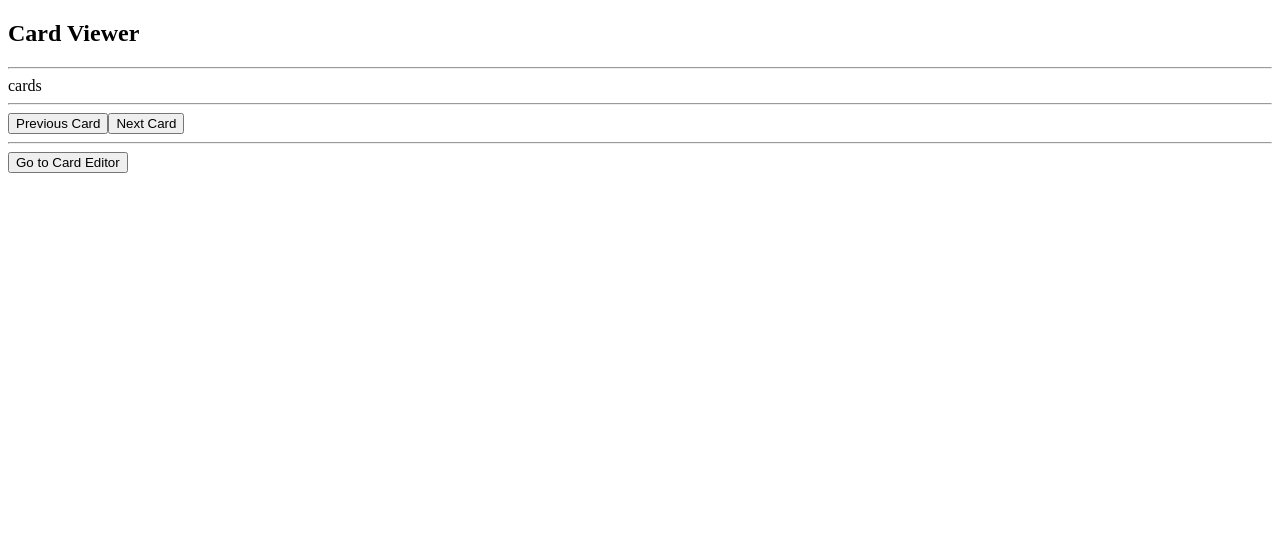
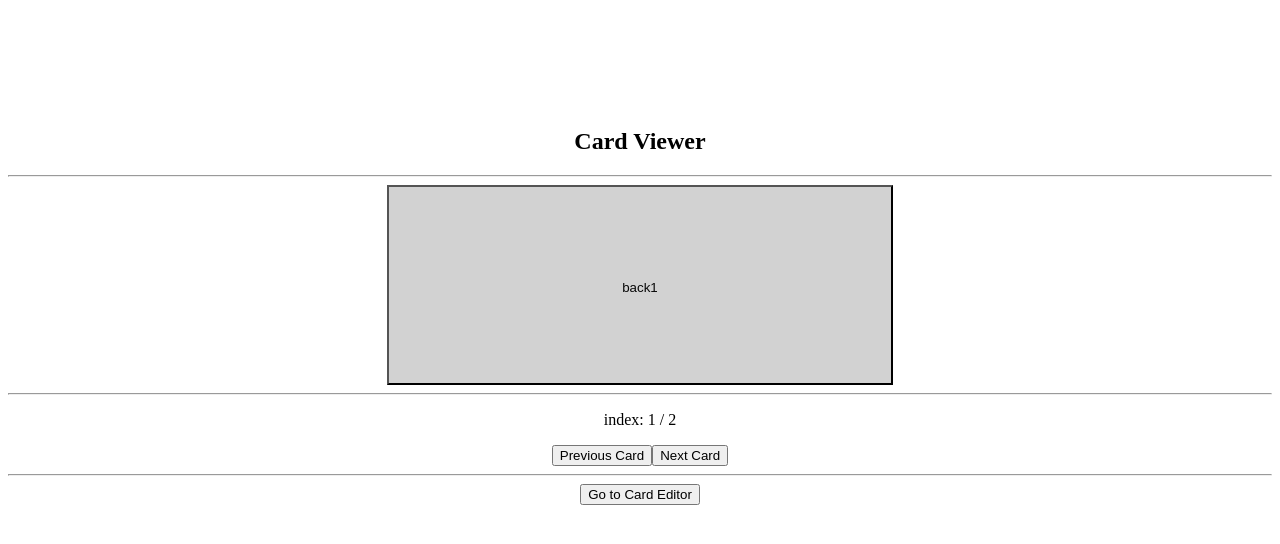
Before and after one commit to lindsayblocker/bootcamp, a React (Create React App) app: page / in a window 1280 px wide. Both pictures are taken after a click on the button "Go to Card Viewer". Shown: the top 544 px of the page. Built offline with nearby package versions, Linux system fonts and the light colour scheme.

Commit message:
completed task 4

```diff
--- a/public/index.html
+++ b/public/index.html
@@ -24,7 +24,7 @@
       work correctly both with client-side routing and a non-root public URL.
       Learn how to configure a non-root public URL by running `npm run build`.
     -->
-    <title>React App</title>
+    <title>Flash Cards</title>
   </head>
   <body>
     <noscript>You need to enable JavaScript to run this app.</noscript>
--- a/src/App.js
+++ b/src/App.js
@@ -1,7 +1,7 @@
 import React from 'react';
 import CardEditor from './CardEditor';
 import CardViewer from './CardViewer';
-import logo from './logo.svg';
+//import logo from './logo.svg';
 
 class App extends React.Component {
   constructor(props) {
@@ -9,26 +9,42 @@ class App extends React.Component {
     this.state = {
       cards: [
         { front: 'front1', back: 'back1'},
-        { front: 'front1', back: 'back1'},
+        { front: 'front2', back: 'back2'},
       ],
       editor: true,
     };
   }
 
   addCard = card => {
+    if (card.back & card.front) {
     const cards = this.state.cards.slice().concat(card);
     this.setState({ cards });
+  }
+  };
+
+  deleteCard = index => {
+
+      const cards = this.state.cards.slice();
+      cards.splice(index, 1);
+      this.setState({ cards });
 
   };
 
-  deleteCard = index => {
-    const cards = this.state.cards.slice();
-    cards.splice(index, 1);
-    this.setState({ cards });
+
+  nextCard = index => {
+    const cards = this.state.cards(1);
   };
 
-  //flipCard =
-  switchMode = () => this.setState({ editor: !this.state.editor});
+  previousCard = index => {
+    const cards = this.state.cards(1);
+  };
+
+  switchMode = () => {
+    if (this.state.cards.length > 0) {
+      this.setState({ editor: !this.state.editor});
+    }
+    //this.setState({ editor: !this.state.editor});
+  }
 
   render() {
     if (this.state.editor) {
@@ -45,9 +61,11 @@ class App extends React.Component {
           <CardViewer
           switchMode={this.switchMode}
           cards = {this.state.cards}
-          //flipCard = {this.flipCard}
+          flipCard = {this.flipCard}
+          nextCard = {this.nextCard}
+          previousCard = {this.previousCard}
           />
-      );
+        );
     }
   }
 }
--- a/src/CardEditor.css
+++ b/src/CardEditor.css
@@ -2,6 +2,9 @@ table,
 td,
 th {
     border: 1px solid black;
+    width: 40%;
+    margin-left: 30%;
+    margin-right: 30%;
 }
 
 table {
--- a/src/CardViewer.css
+++ b/src/CardViewer.css
@@ -1,14 +1,16 @@
-table,
-td,
-th {
-    border: 1px solid black;
+.button {
+    background-color: #0000002d;
+    color: #000000f5;
+    width: 40%;
+    height: 200px;
+    margin-left: 30%;
+    margin-right: 30%;
+    text-align: center;
+    line-height: 200px;
 }
 
-table {
-    border-collapse: collapse;
+body {
+    text-align: center;
+    margin-top: 10%;
+    margin-bottom: 40%;
 }
-
-td,
-th {
-    padding: 10px;
-}
--- a/src/CardViewer.js
+++ b/src/CardViewer.js
@@ -1,18 +1,69 @@
 import React from 'react';
 import './CardViewer.css';
+import cards from './CardEditor.css';
 
 class CardViewer extends React.Component {
+
+    constructor(props) {
+        super(props);
+        this.state = {
+          displayFront: true,
+          cardIndex : 0,
+        };
+      }
+
+    progressBar = () => {
+        console.log('clicked');
+    }
+    nextCard = () => {
+        console.log('clicked');
+        if (this.state.cardIndex < this.props.cards.length - 1) {
+            this.setState({ cardIndex: this.state.cardIndex + 1 })
+        } else {
+            this.setState({ cardIndex: 0 })
+        }
+    };
+
+    previousCard = () => {
+        if (this.state.cardIndex > 0) {
+            this.setState({ cardIndex: this.state.cardIndex - 1 })
+        } else {
+            this.setState({ cardIndex: this.props.cards.length - 1 })
+        }
+    };
+
+    flipCard = () => this.setState({ displayFront: !this.state.displayFront});
+
+
     render() {
+        if (this.state.displayFront) {
+            return (
+                <div>
+                <h2>
+                    Card Viewer
+                </h2>
+                <hr/>
+                <button class="button" onClick = {this.flipCard}> {this.props.cards[this.state.cardIndex].back} </button>
+                <hr/>
+                <p> index: {this.state.cardIndex + 1} / {this.props.cards.length} </p>
+                <button onClick = {this.previousCard}> Previous Card </button>
+                <button onClick = {this.nextCard}> Next Card</button>
+                <hr/>
+                <button onClick={this.props.switchMode}> Go to Card Editor</button>
+            </div>
+            )
+        }
         return (
             <div>
                 <h2>
                     Card Viewer
                 </h2>
                 <hr/>
-                cards
+                <button class="button" onClick = {this.flipCard}> {this.props.cards[this.state.cardIndex].front} </button>
                 <hr/>
-                <button> Previous Card </button>
-                <button> Next Card</button>
+                <p> index: {this.state.cardIndex + 1} / {this.props.cards.length} </p>
+                <button onClick = {this.previousCard}> Previous Card </button>
+                <button onClick = {this.nextCard}> Next Card</button>
                 <hr/>
                 <button onClick={this.props.switchMode}> Go to Card Editor</button>
             </div>
```
